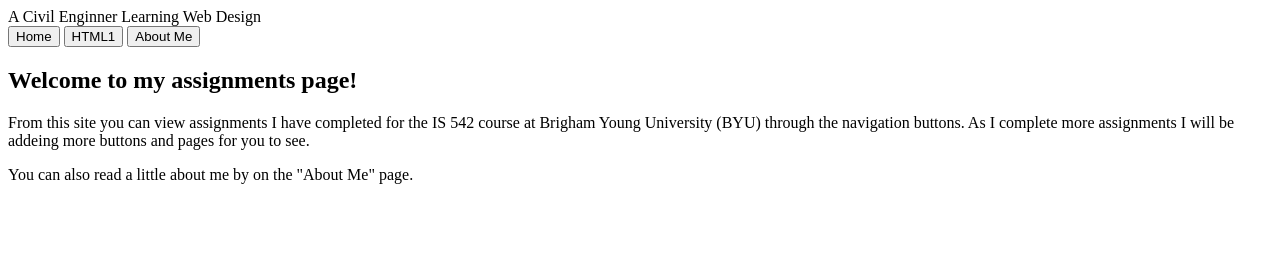
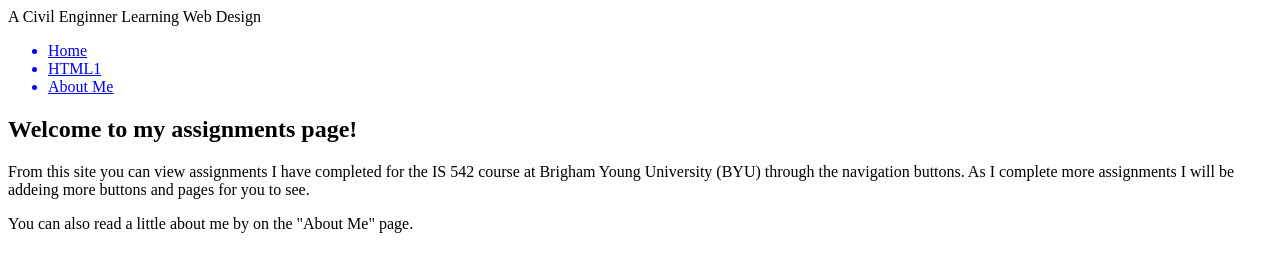
Before and after one commit to dcw9engineer/project1, a plain HTML site: page index.html in a window 1280 px wide. Drawn offline with Linux system fonts and the light colour scheme.

Commit message:
Update index.html
Missing doctype and charset.

The entire webpage must be inside the body.

Inputs should not be used for navigation, instead use the anchor (a) tag with an href attribute.

```diff
--- a/index.html
+++ b/index.html
@@ -1,19 +1,21 @@
+<!doctype html>
 <html>
 <head>
     <title>My Assignment Home Page</title>
+    <meta charset="utf-8" />
     <link href="styles/mainStyles.css" rel="stylesheet" />
 </head>
-<header>
-	A Civil Enginner Learning Web Design
-	<nav>
-		<form id="navigation" class="navForm">
-			<input type="button" name="Home" id="home" value="Home" onclick="location.href='index.html'" />
-			<input type="button" name="HTML1" id="html1btn" value="HTML1" onclick="location.href='html1.html'" />
-			<input type="button" name="About Me" id="aboutMe" value="About Me" onclick="location.href='aboutMe.html'" />
-		</form>
-	</nav>
-</header>
 <body>
+	<header>
+		<div class="title">A Civil Enginner Learning Web Design</div>
+		<nav>
+			<ul>
+				<a href="/"><li>Home</li></a>
+				<a href="html1.html"><li>HTML1</li></a>
+				<a href="aboutMe.html"><li>About Me</li></a>
+			</ul>
+		</nav>
+	</header>
 	<section id="homeSec" class="normalText">
 		<h1>Welcome to my assignments page!</h1>
 		<p>
@@ -23,7 +25,7 @@
 			You can also read a little about me by on the "About Me" page.
 		</p>
 	</section>
+	<script src="js/mainJS.js" type="text/javascript"></script>
+	<noscript>Hey you need to enable JavaScripts if you want to view this web page.</noscript>
 </body>
-<script src="js/mainJS.js" type="text/javascript"></script>
-<noscript>Hey you need to enable JavaScripts if you want to view this web page.</noscript>
 </html>
```
